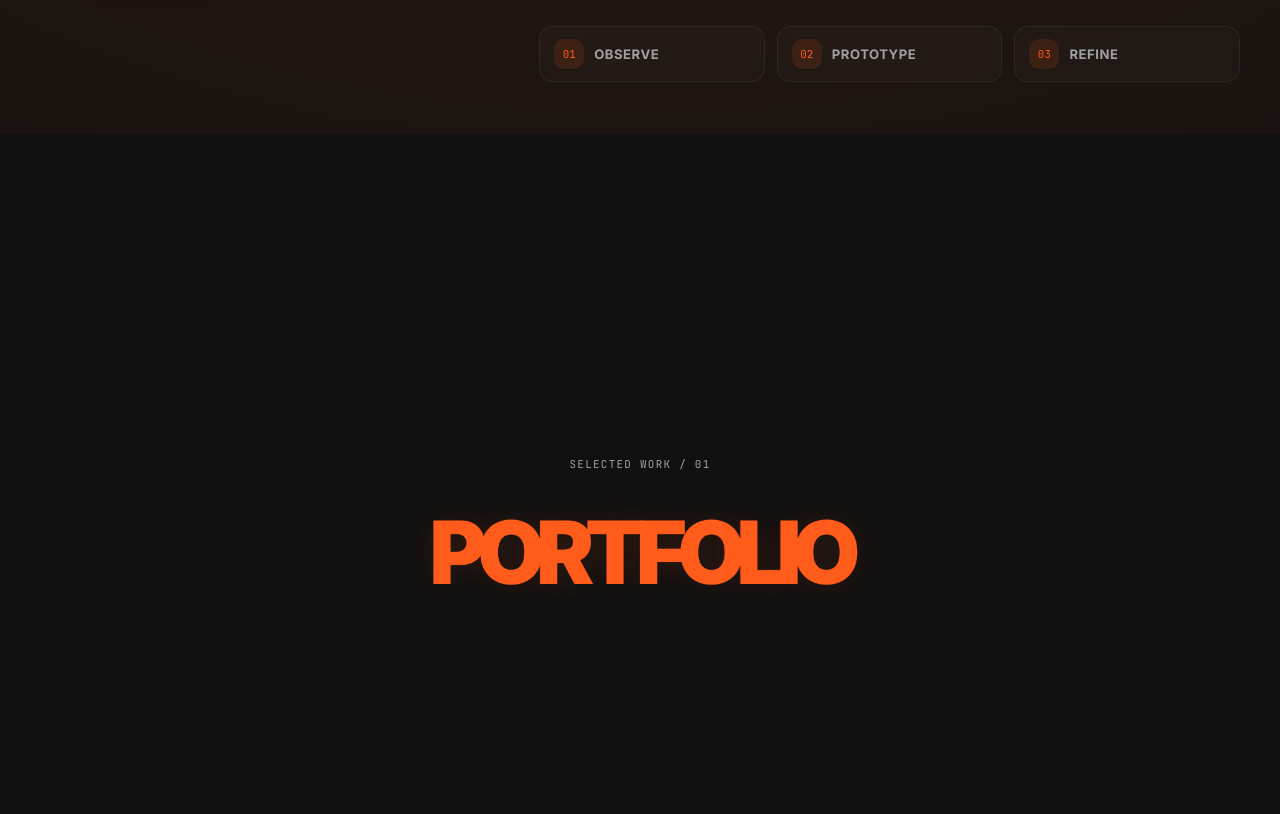
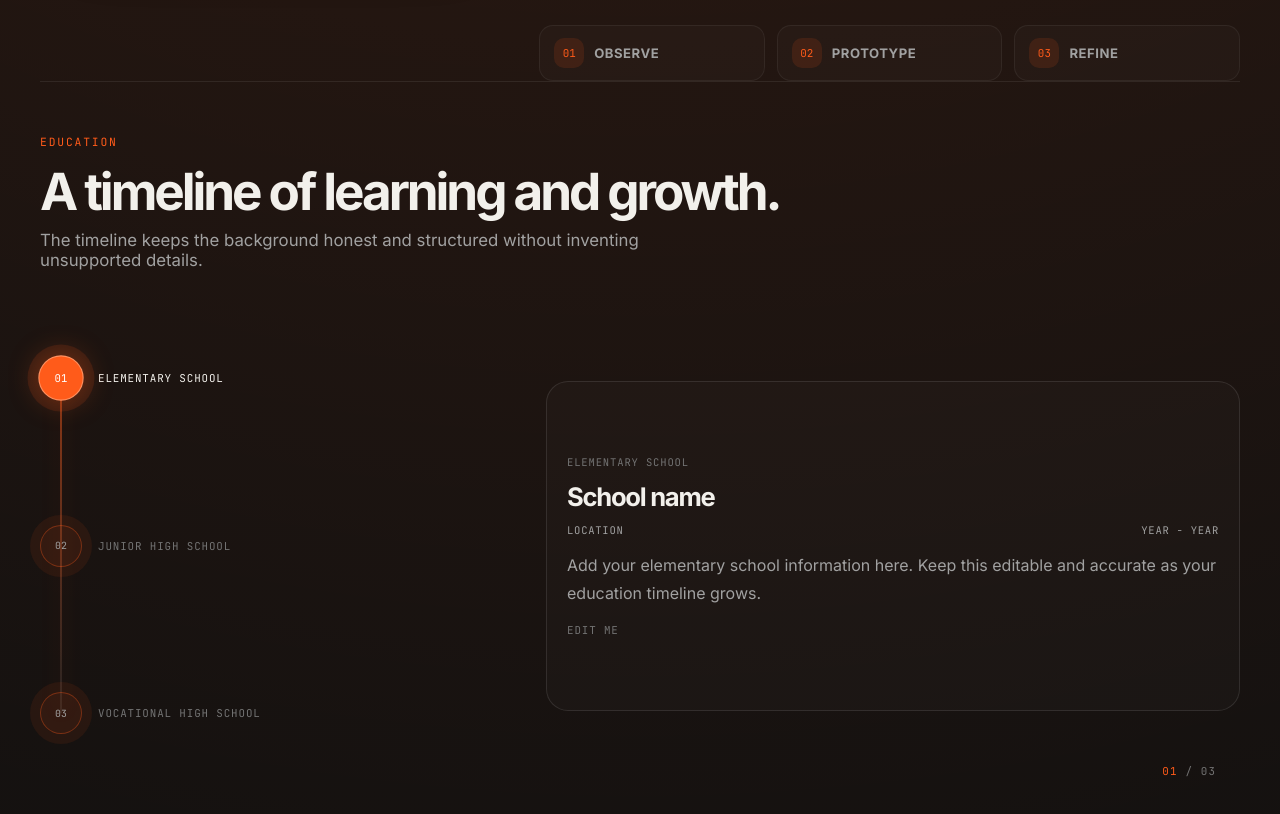
Before and after one commit to zainalrafi/webzainal, a React (Vite) app: page / in a window 1280 px wide. Shown: the part 1400-2214 px from the top of the page. Built offline with nearby package versions, Linux system fonts and the light colour scheme.

Commit message:
perbaikan sebelum deploy

```diff
--- a/src/App.tsx
+++ b/src/App.tsx
@@ -229,11 +229,13 @@ function App() {
   const [selectedProject, setSelectedProject] = useState<Project | null>(null)
   const [selectedCertificate, setSelectedCertificate] = useState<(typeof certificates)[number] | null>(null)
   const [portfolioCategory, setPortfolioCategory] = useState<'projects' | 'achievements' | 'certificates'>('projects')
+  const educationTimeline = useRef<HTMLDivElement | null>(null)
   const portfolioScene = useRef<HTMLElement | null>(null)
   const portfolioTransitionWord = useRef<HTMLHeadingElement | null>(null)
   const portfolioTransitionImpact = useRef<HTMLDivElement | null>(null)
   const portfolioSceneCompleted = useRef(false)
   const navigationIntent = useRef<string | null>(null)
+  const sectionRestoreComplete = useRef(false)
   const [welcomeVisible, setWelcomeVisible] = useState(
     () => !window.matchMedia('(prefers-reduced-motion: reduce)').matches,
   )
@@ -251,6 +253,24 @@ function App() {
       const total = document.body.scrollHeight - window.innerHeight
       const nextProgress = total > 0 ? (window.scrollY / total) * 100 : 0
       setScrollProgress(nextProgress)
+
+      if (!sectionRestoreComplete.current) return
+
+      const referenceY = Math.max(110, window.innerHeight * 0.3)
+      const transitionBounds = portfolioScene.current?.getBoundingClientRect()
+      const sectionId = transitionBounds
+        && transitionBounds.top <= referenceY
+        && transitionBounds.bottom > referenceY
+        ? 'portfolio'
+        : Array.from(document.querySelectorAll<HTMLElement>('section[id]'))
+          .find((section) => {
+            const bounds = section.getBoundingClientRect()
+            return bounds.top <= referenceY && bounds.bottom > referenceY
+          })?.id
+
+      if (!sectionId) return
+      if (navigationIntent.current === sectionId) navigationIntent.current = null
+      setSectionHistory(sectionId, true)
     }
 
     handleScroll()
@@ -347,6 +367,7 @@ function App() {
     if (welcomeVisible) return
 
     const syncFromNavigation = () => {
+      sectionRestoreComplete.current = false
       const requestedId = window.location.hash.slice(1) || getHistorySection() || 'home'
       const id = document.getElementById(requestedId) ? requestedId : 'home'
       const section = document.getElementById(id)
@@ -355,7 +376,10 @@ function App() {
           setSectionHistory(id, true)
         }
         navigationIntent.current = id
-        requestAnimationFrame(() => section.scrollIntoView({ behavior: 'instant', block: 'start' }))
+        requestAnimationFrame(() => {
+          section.scrollIntoView({ behavior: 'instant', block: 'start' })
+          sectionRestoreComplete.current = true
+        })
       }
     }
 
@@ -484,23 +508,121 @@ function App() {
         },
       )
 
-      const educationLine = document.querySelector('.education-timeline')
-      if (educationLine) {
-        gsap.to(educationLine, {
-          '--timeline-progress': '1',
-          ease: 'none',
-          scrollTrigger: {
-            trigger: '#education',
-            start: 'top 70%',
-            end: 'bottom 30%',
-            scrub: true,
-          },
-        })
-      }
-
     }, appRef)
 
     return () => ctx.revert()
+  }, [reducedMotion])
+
+  useLayoutEffect(() => {
+    const stage = educationTimeline.current
+    if (!stage || reducedMotion) return
+
+    const desktopQuery = window.matchMedia('(min-width: 1025px)')
+    const scrollTrack = stage.closest<HTMLElement>('.education-scroll-track')
+    const cards = Array.from(stage.querySelectorAll<HTMLElement>('.timeline-card'))
+    const steps = Array.from(stage.querySelectorAll<HTMLElement>('.education-rail-step'))
+    const railFill = stage.querySelector<HTMLElement>('.education-rail-fill')
+    const currentStep = stage.querySelector<HTMLElement>('[data-education-current]')
+    if (cards.length === 0) return
+
+    let context: gsap.Context | undefined
+    const updateProgress = (progress: number) => {
+      const activeIndex = Math.min(cards.length - 1, Math.floor(progress * cards.length))
+      steps.forEach((step, index) => {
+        step.classList.toggle('is-active', index === activeIndex)
+        step.classList.toggle('is-past', index < activeIndex)
+      })
+      if (currentStep) currentStep.textContent = String(activeIndex + 1).padStart(2, '0')
+      if (railFill) gsap.set(railFill, { scaleY: progress })
+    }
+
+    const initializeTimeline = () => {
+      context?.revert()
+      context = undefined
+      stage.classList.remove('is-sticky')
+
+      if (desktopQuery.matches && scrollTrack && cards.length > 1) {
+        stage.classList.add('is-sticky')
+        context = gsap.context(() => {
+          gsap.set(cards, {
+            autoAlpha: 0,
+            y: 48,
+            rotateX: -8,
+            scale: 0.94,
+            transformOrigin: '50% 100%',
+          })
+          gsap.set(cards[0], { autoAlpha: 1, y: 0, rotateX: 0, scale: 1 })
+          updateProgress(0)
+
+          const timeline = gsap.timeline({
+            scrollTrigger: {
+              trigger: scrollTrack,
+              start: 'top 110px',
+              end: () => `+=${window.innerHeight * (cards.length - 1)}`,
+              scrub: 0.8,
+              invalidateOnRefresh: true,
+              onUpdate: (self) => updateProgress(self.progress),
+              onRefresh: (self) => updateProgress(self.progress),
+            },
+          })
+
+          cards.slice(0, -1).forEach((card, index) => {
+            const transitionAt = index + 0.68
+            timeline.to(card, {
+              autoAlpha: 0,
+              y: -34,
+              rotateX: 7,
+              scale: 0.97,
+              duration: 0.32,
+              ease: 'power2.in',
+            }, transitionAt)
+            timeline.fromTo(cards[index + 1], {
+              autoAlpha: 0,
+              y: 42,
+              rotateX: -8,
+              scale: 0.94,
+            }, {
+              autoAlpha: 1,
+              y: 0,
+              rotateX: 0,
+              scale: 1,
+              duration: 0.38,
+              ease: 'power3.out',
+            }, transitionAt)
+          })
+        }, stage)
+      } else {
+        context = gsap.context(() => {
+          cards.forEach((card) => {
+            gsap.fromTo(card, {
+              autoAlpha: 0,
+              y: 32,
+              rotateX: -5,
+            }, {
+              autoAlpha: 1,
+              y: 0,
+              rotateX: 0,
+              duration: 0.7,
+              ease: 'power3.out',
+              scrollTrigger: {
+                trigger: card,
+                start: 'top 82%',
+                once: true,
+              },
+            })
+          })
+        }, stage)
+      }
+    }
+
+    initializeTimeline()
+    desktopQuery.addEventListener('change', initializeTimeline)
+
+    return () => {
+      desktopQuery.removeEventListener('change', initializeTimeline)
+      context?.revert()
+      stage.classList.remove('is-sticky')
+    }
   }, [reducedMotion])
 
   useLayoutEffect(() => {
@@ -656,15 +778,6 @@ function App() {
 
       <header className="site-header" inert={welcomeVisible} aria-hidden={welcomeVisible}>
         <nav className="site-nav" aria-label="Main navigation">
-          <button
-            type="button"
-            className="brand-mark"
-            onClick={() => handleNavClick('home')}
-            aria-label="Go to home section"
-          >
-            ZR
-          </button>
-
           <div className={`nav-menu ${mobileMenuOpen ? 'open' : ''}`}>
             {navigationItems.map((item) => (
               <button
@@ -831,6 +944,86 @@ function App() {
               </div>
             </div>
           </motion.div>
+
+          <section className="about-subsection education-section">
+            <SectionHeading
+              eyebrow="Education"
+              title="A timeline of learning and growth."
+              description="The timeline keeps the background honest and structured without inventing unsupported details."
+            />
+
+            <div
+              className="education-scroll-track"
+              style={reducedMotion
+                ? undefined
+                : { height: `calc(${Math.max(education.length - 1, 1) * 100}vh + clamp(360px, 62vh, 560px))` }}
+            >
+              <div className="education-timeline" ref={educationTimeline}>
+                <div className="education-rail" aria-hidden="true">
+                  <span className="education-rail-track" />
+                  <span className="education-rail-fill" />
+                  {education.map((entry, index) => (
+                    <div key={entry.level} className={`education-rail-step${index === 0 ? ' is-active' : ''}`}>
+                      <span className="timeline-node">{String(index + 1).padStart(2, '0')}</span>
+                      <span className="education-rail-label">{entry.level}</span>
+                    </div>
+                  ))}
+                </div>
+
+                <div className="education-cards">
+                  {education.map((entry) => (
+                    <article key={entry.level} className="timeline-card">
+                      <span className="timeline-level">{entry.level}</span>
+                      <h3>{entry.school}</h3>
+                      <div className="timeline-meta">
+                        <span>{entry.location}</span>
+                        <span>{entry.period}</span>
+                      </div>
+                      <p>{entry.details}</p>
+                      <small>{entry.note}</small>
+                    </article>
+                  ))}
+                </div>
+
+                <div className="education-step-count" aria-hidden="true">
+                  <span data-education-current>01</span>
+                  <span> / {String(education.length).padStart(2, '0')}</span>
+                </div>
+              </div>
+            </div>
+          </section>
+
+          <section className="about-subsection skills-section">
+            <SectionHeading
+              eyebrow="Skills"
+              title="Technical interests and learning focus."
+              description="These categories reflect areas of study and practical exploration rather than formal expertise claims."
+            />
+
+            <div className="skills-grid">
+              {skills.map((skillGroup, index) => (
+                <motion.article
+                  key={skillGroup.title}
+                  className="skill-card"
+                  initial={{ opacity: 0, y: 28, z: -80, rotateX: 8, scale: 0.97 }}
+                  whileInView={{ opacity: 1, y: 0, z: 0, rotateX: 0, scale: 1 }}
+                  viewport={{ once: true, amount: 0.2 }}
+                  transition={{ duration: reducedMotion ? 0 : 0.7, ease: easeOut, delay: reducedMotion ? 0 : index * 0.08 }}
+                >
+                  <div className="skill-card-head">
+                    <span className="skill-index">0{index + 1}</span>
+                    <h3>{skillGroup.title}</h3>
+                  </div>
+                  <p>{skillGroup.description}</p>
+                  <ul className="skill-tags">
+                    {skillGroup.skills.map((skill) => (
+                      <li key={skill}>{skill}</li>
+                    ))}
+                  </ul>
+                </motion.article>
+              ))}
+            </div>
+          </section>
         </section>
 
         {!reducedMotion ? (
@@ -1032,71 +1225,6 @@ function App() {
           </AnimatePresence>
         </section>
 
-        <section id="skills" className="section skills-section">
-          <SectionHeading
-            eyebrow="Skills"
-            title="Technical interests and learning focus."
-            description="These categories reflect areas of study and practical exploration rather than formal expertise claims."
-          />
-
-          <div className="skills-grid">
-            {skills.map((skillGroup, index) => (
-              <motion.article
-                key={skillGroup.title}
-                className="skill-card"
-                initial={{ opacity: 0, y: 28, z: -80, rotateX: 8, scale: 0.97 }}
-                whileInView={{ opacity: 1, y: 0, z: 0, rotateX: 0, scale: 1 }}
-                viewport={{ once: true, amount: 0.2 }}
-                transition={{ duration: reducedMotion ? 0 : 0.7, ease: easeOut, delay: reducedMotion ? 0 : index * 0.08 }}
-              >
-                <div className="skill-card-head">
-                  <span className="skill-index">0{index + 1}</span>
-                  <h3>{skillGroup.title}</h3>
-                </div>
-                <p>{skillGroup.description}</p>
-                <ul className="skill-tags">
-                  {skillGroup.skills.map((skill) => (
-                    <li key={skill}>{skill}</li>
-                  ))}
-                </ul>
-              </motion.article>
-            ))}
-          </div>
-        </section>
-
-        <section id="education" className="section education-section">
-          <SectionHeading
-            eyebrow="Education"
-            title="A timeline of learning and growth."
-            description="The timeline keeps the background honest and structured without inventing unsupported details."
-          />
-
-          <div className="education-timeline">
-            {education.map((entry, index) => (
-              <motion.div
-                key={entry.level}
-                className="timeline-item"
-                initial={{ opacity: 0, x: index % 2 === 0 ? -22 : 22 }}
-                whileInView={{ opacity: 1, x: 0 }}
-                viewport={{ once: true, amount: 0.2 }}
-                transition={{ duration: 0.7, ease: easeOut, delay: index * 0.12 }}
-              >
-                <div className="timeline-node" />
-                <article className="timeline-card">
-                  <span className="timeline-level">{entry.level}</span>
-                  <h3>{entry.school}</h3>
-                  <div className="timeline-meta">
-                    <span>{entry.location}</span>
-                    <span>{entry.period}</span>
-                  </div>
-                  <p>{entry.details}</p>
-                  <small>{entry.note}</small>
-                </article>
-              </motion.div>
-            ))}
-          </div>
-        </section>
-
         <section id="contact" className="section contact-section">
           <motion.div
             className="contact-shell"
--- a/src/index.css
+++ b/src/index.css
@@ -114,6 +114,15 @@ ul {
   padding: 52px 0;
 }
 
+.about-subsection {
+  padding-top: 52px;
+  border-top: 1px solid rgba(255, 255, 255, 0.08);
+}
+
+.about-subsection + .about-subsection {
+  margin-top: 52px;
+}
+
 .section::before {
   content: '';
   position: absolute;
@@ -156,9 +165,8 @@ ul {
   position: sticky;
   top: 0;
   z-index: 50;
-  backdrop-filter: blur(16px);
-  background: rgba(16, 16, 16, 0.72);
-  border-bottom: 1px solid rgba(255, 255, 255, 0.06);
+  background: transparent;
+  border-bottom: 0;
 }
 
 .site-nav {
@@ -166,7 +174,7 @@ ul {
   margin: 0 auto;
   display: flex;
   align-items: center;
-  justify-content: space-between;
+  justify-content: center;
   min-height: 72px;
   gap: 16px;
 }
@@ -196,17 +204,21 @@ ul {
 .nav-menu {
   display: flex;
   align-items: center;
-  gap: 8px;
+  gap: 4px;
+  padding: 5px;
+  border: 1px solid transparent;
+  border-radius: 999px;
+  background: transparent;
 }
 
 .nav-link {
   position: relative;
   isolation: isolate;
   overflow: hidden;
-  padding: 9px 12px;
+  padding: 10px 18px;
   border-radius: 999px;
   color: var(--text-soft);
-  font-size: 0.78rem;
+  font-size: 0.82rem;
   letter-spacing: 0.02em;
   transition: color 0.3s cubic-bezier(0.22, 1, 0.36, 1);
 }
@@ -1361,61 +1373,166 @@ ul {
   color: var(--portfolio-text);
 }
 
+.education-scroll-track {
+  position: relative;
+}
+
 .education-timeline {
   position: relative;
   display: flex;
   flex-direction: column;
   gap: 26px;
-  padding: 16px 0 8px;
-}
-
-.education-timeline::before {
-  content: '';
-  position: absolute;
-  top: 0;
-  bottom: 0;
+}
+
+.education-timeline.is-sticky {
+  position: sticky;
+  top: 110px;
+  display: grid;
+  grid-template-columns: minmax(210px, 0.75fr) minmax(0, 1.25fr);
+  align-items: center;
+  gap: clamp(36px, 7vw, 96px);
+  height: clamp(360px, 62vh, 560px);
+  perspective: 1400px;
+}
+
+.education-rail {
+  position: relative;
+  display: none;
+  flex-direction: column;
+  justify-content: space-between;
+  align-self: center;
+  height: 76%;
+}
+
+.education-rail-track,
+.education-rail-fill {
+  position: absolute;
+  top: 21px;
+  bottom: 21px;
   left: 20px;
   width: 2px;
+}
+
+.education-rail-track {
   background: linear-gradient(180deg, rgba(255, 91, 26, 0.5), rgba(255, 255, 255, 0.08));
   box-shadow: 0 0 20px rgba(255, 91, 26, 0.24);
 }
 
-.education-timeline::after {
-  content: '';
-  position: absolute;
-  top: 0;
-  bottom: 0;
-  left: 20px;
-  width: 2px;
+.education-rail-fill {
   background: linear-gradient(180deg, rgba(255, 91, 26, 1), rgba(255, 91, 26, 0.08));
-  transform: scaleY(var(--timeline-progress, 0));
+  transform: scaleY(0);
   transform-origin: top;
   box-shadow: 0 0 18px rgba(255, 91, 26, 0.36);
 }
 
-.timeline-item {
-  position: relative;
-  display: flex;
-  align-items: flex-start;
-  gap: 24px;
-  padding-left: 8px;
+.education-rail-step {
+  position: relative;
+  z-index: 1;
+  display: grid;
+  grid-template-columns: 42px minmax(0, 1fr);
+  align-items: center;
+  gap: 16px;
+  color: var(--text-muted);
+  transition: color 0.35s ease;
 }
 
 .timeline-node {
   position: relative;
-  z-index: 1;
+  display: grid;
+  place-items: center;
   width: 42px;
   height: 42px;
-  flex-shrink: 0;
   border-radius: 50%;
   background: rgba(255, 91, 26, 0.12);
   border: 1px solid rgba(255, 91, 26, 0.35);
   box-shadow: 0 0 0 10px rgba(255, 91, 26, 0.08);
+  color: var(--text-soft);
+  font-family: var(--font-mono);
+  font-size: 0.62rem;
+  transition: background 0.35s ease, border-color 0.35s ease, box-shadow 0.35s ease, color 0.35s ease, scale 0.35s ease;
+}
+
+.education-rail-label {
+  font-family: var(--font-mono);
+  font-size: 0.68rem;
+  letter-spacing: 0.08em;
+  text-transform: uppercase;
+}
+
+.education-rail-step.is-past,
+.education-rail-step.is-active {
+  color: var(--text);
+}
+
+.education-rail-step.is-past .timeline-node {
+  border-color: rgba(255, 91, 26, 0.5);
+  background: rgba(255, 91, 26, 0.22);
+}
+
+.education-rail-step.is-active .timeline-node {
+  scale: 1.08;
+  border-color: rgba(255, 151, 105, 0.9);
+  background: var(--accent);
+  box-shadow: 0 0 0 10px rgba(255, 91, 26, 0.12), 0 0 28px rgba(255, 91, 26, 0.36);
+  color: #fff;
+}
+
+.education-cards {
+  display: flex;
+  flex-direction: column;
+  gap: 26px;
+  min-width: 0;
+}
+
+.education-timeline.is-sticky .education-rail {
+  display: flex;
+}
+
+.education-timeline.is-sticky .education-cards {
+  display: grid;
+  align-content: center;
+  height: 100%;
+}
+
+.education-timeline.is-sticky .timeline-card {
+  grid-area: 1 / 1;
+  display: flex;
+  flex-direction: column;
+  justify-content: center;
+  min-height: 330px;
+  height: 100%;
+  transform-style: preserve-3d;
+  backface-visibility: hidden;
+  will-change: transform, opacity;
+}
+
+.education-step-count {
+  display: none;
+}
+
+.education-timeline.is-sticky .education-step-count {
+  position: absolute;
+  right: 24px;
+  bottom: 16px;
+  display: flex;
+  gap: 8px;
+  color: var(--text-muted);
+  font-family: var(--font-mono);
+  font-size: 0.68rem;
+  letter-spacing: 0.1em;
+}
+
+.education-step-count [data-education-current] {
+  color: var(--accent);
+}
+
+.education-timeline.is-sticky .timeline-card:not(:first-child) {
+  visibility: hidden;
 }
 
 .timeline-card {
   position: relative;
-  flex: 1;
+  min-width: 0;
   padding: 22px 20px;
   border-radius: 22px;
   border: 1px solid var(--border);
@@ -1902,6 +2019,32 @@ ul {
     grid-template-columns: 1fr;
   }
 
+  .education-scroll-track {
+    height: auto !important;
+    min-height: 0;
+  }
+
+  .education-timeline,
+  .education-timeline.is-sticky {
+    position: relative;
+    top: auto;
+    display: flex;
+    flex-direction: column;
+    height: auto;
+    min-height: 0;
+  }
+
+  .education-rail,
+  .education-step-count {
+    display: none !important;
+  }
+
+  .education-cards {
+    display: flex !important;
+    flex-direction: column;
+    gap: 18px;
+  }
+
   .site-footer {
     grid-template-columns: 1fr;
     justify-items: center;
@@ -1918,7 +2061,7 @@ ul {
     flex-direction: column;
     align-items: stretch;
     padding: 14px;
-    border-radius: 18px;
+    border-radius: 22px;
     border: 1px solid var(--border);
     background: rgba(18, 18, 18, 0.96);
     box-shadow: var(--shadow);
@@ -1935,6 +2078,8 @@ ul {
 
   .menu-toggle {
     display: inline-flex;
+    position: absolute;
+    right: 0;
   }
 
   .site-nav {
@@ -1976,6 +2121,14 @@ ul {
 
   .section {
     padding: 38px 0;
+  }
+
+  .about-subsection {
+    padding-top: 38px;
+  }
+
+  .about-subsection + .about-subsection {
+    margin-top: 38px;
   }
 
   .hero-actions,
```
